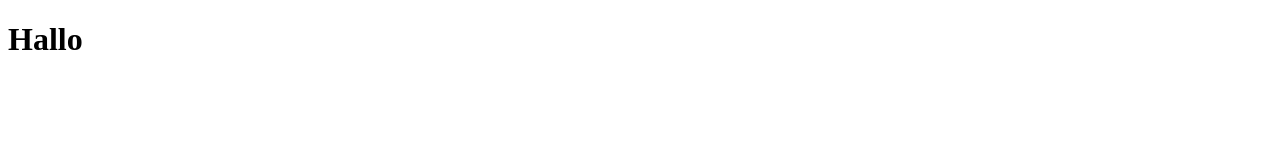
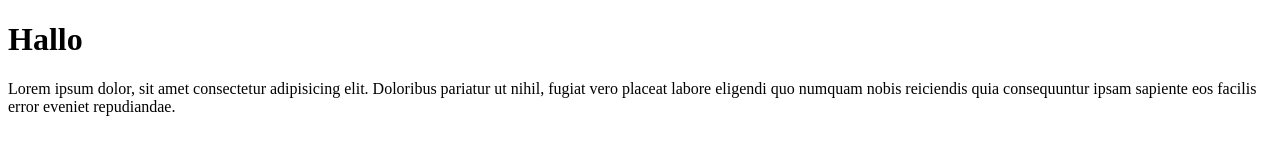
Before and after one commit to kadhisarei/coba3, a plain HTML site: page index.html in a window 1280 px wide. Drawn offline with Linux system fonts and the light colour scheme.

Commit message:
nambah p

```diff
--- a/index.html
+++ b/index.html
@@ -8,5 +8,6 @@
 </head>
 <body>
     <h1>Hallo</h1>
+    <p> Lorem ipsum dolor, sit amet consectetur adipisicing elit. Doloribus pariatur ut nihil, fugiat vero placeat labore eligendi quo numquam nobis reiciendis quia consequuntur ipsam sapiente eos facilis error eveniet repudiandae.</p>
 </body>
 </html>
```
